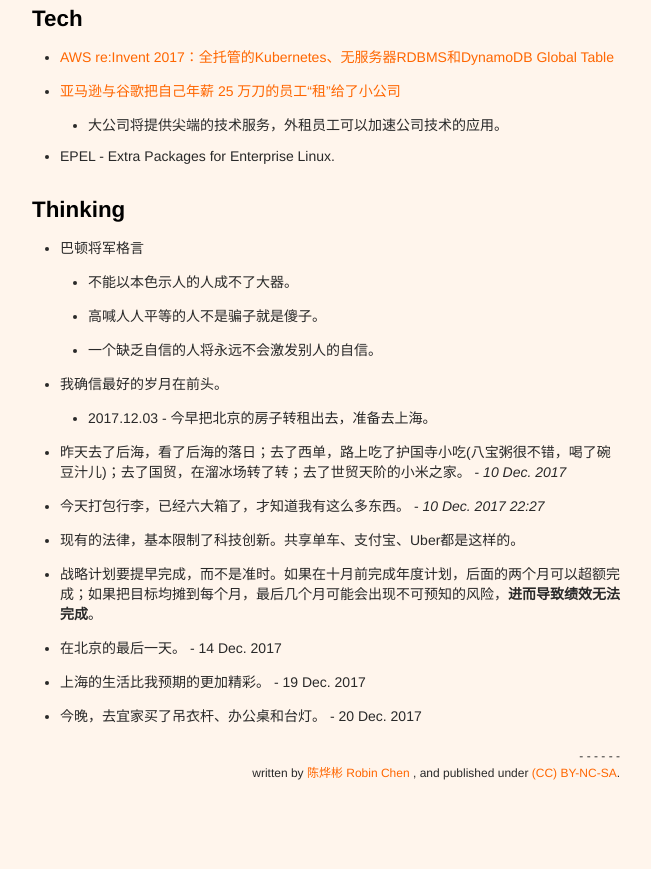
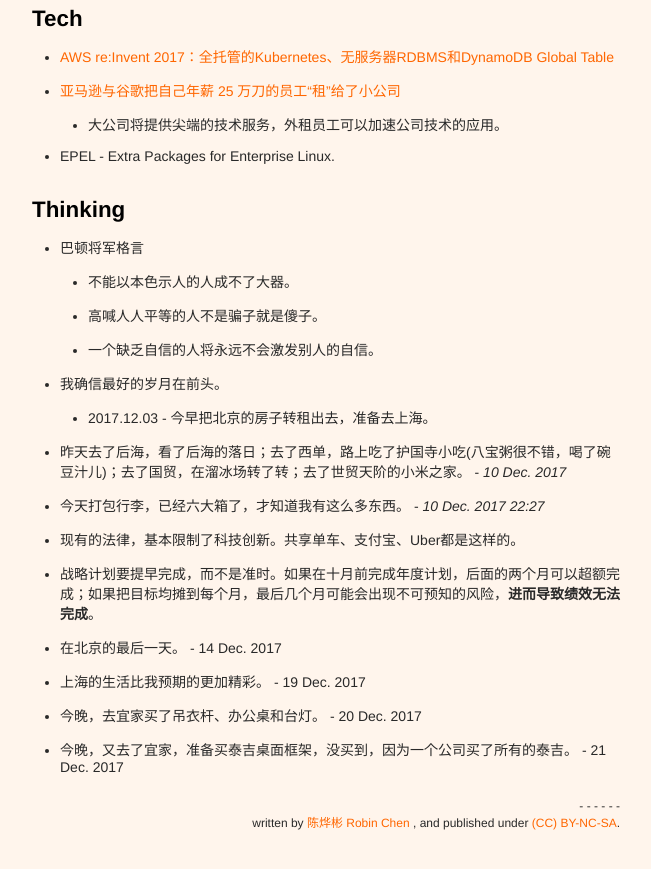
Before and after one commit to xianyuxmu/xianyuxmu.github.io, a Jekyll site: the page built from _posts/2017-12-02-monthly-reading.md, in a window 1280 px wide and 900 px high, scrolled down 1783 px. Shown: the top 869 px of the window, without its empty margins (314-965 px from the left). Built offline with Jekyll 4.4.1, drawn with Linux system fonts in a browser that asks for light colours; comment, search, counter and statistics services are not loaded.

Commit message:
21 Dec. 2017

```diff
--- a/_posts/2017-12-02-monthly-reading.md
+++ b/_posts/2017-12-02-monthly-reading.md
@@ -78,3 +78,4 @@
 - 在北京的最后一天。 - 14 Dec. 2017
 - 上海的生活比我预期的更加精彩。 - 19 Dec. 2017
 - 今晚，去宜家买了吊衣杆、办公桌和台灯。 - 20 Dec. 2017
+- 今晚，又去了宜家，准备买泰吉桌面框架，没买到，因为一个公司买了所有的泰吉。 - 21 Dec. 2017
```
